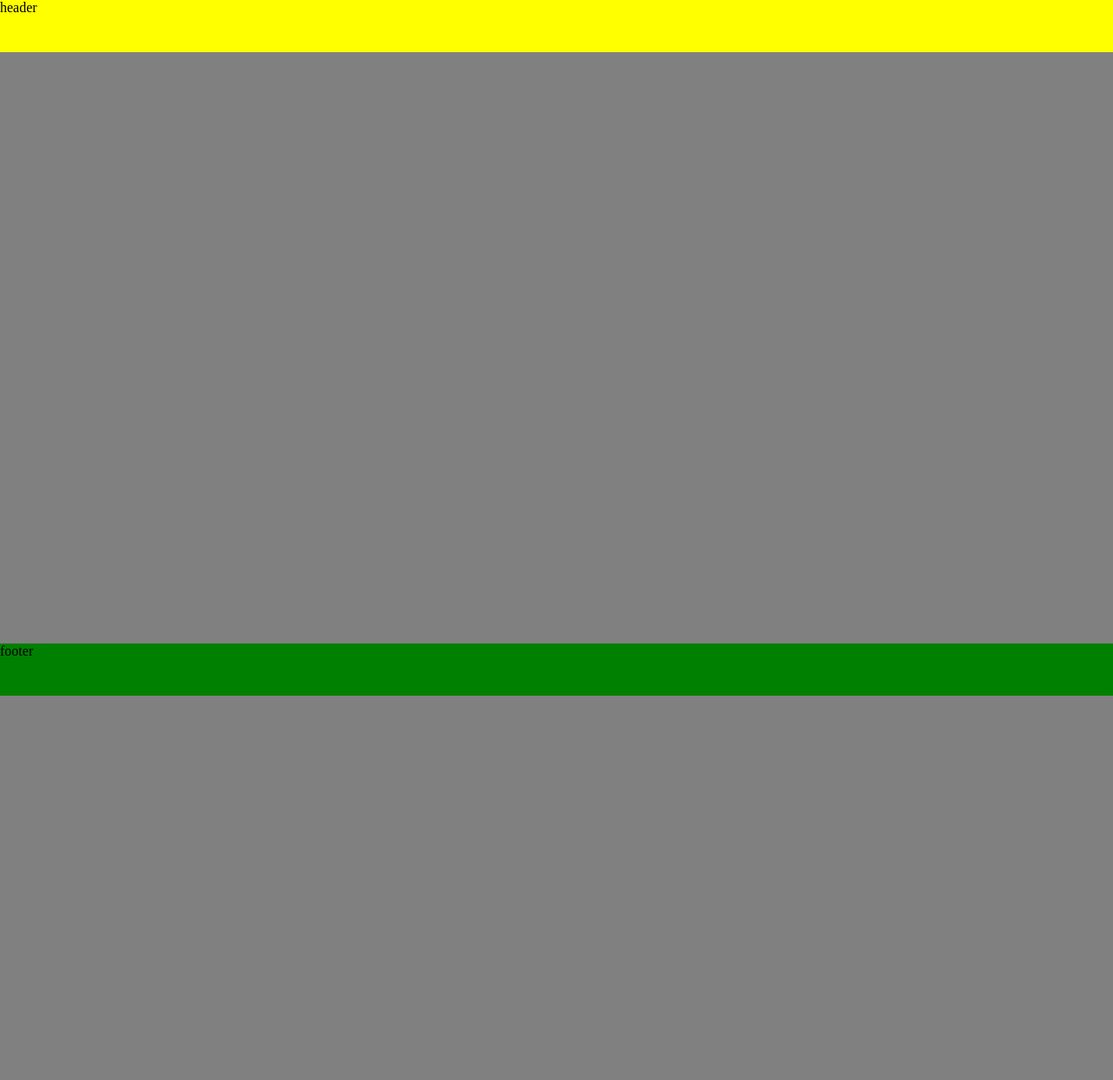
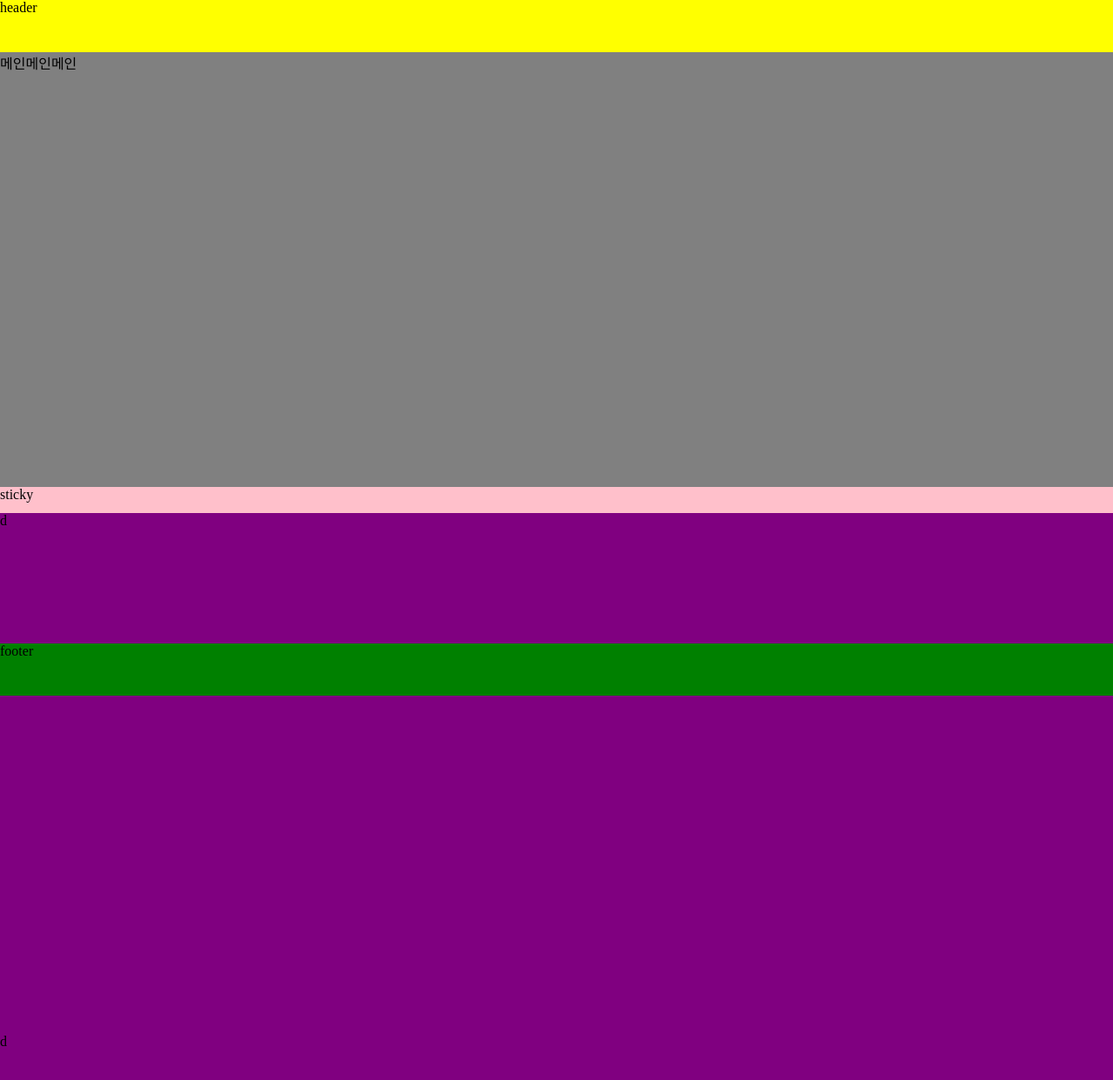
Before and after one commit to yhkim13/ui_test, a plain HTML site: page index.html in a window 1280 px wide. Shown: the top 1242 px of the page at 87% size. Before the commit the page ends 800 px from the top, so only its background shows below. Drawn offline with Linux system fonts and the light colour scheme.

Commit message:
style added

```diff
--- a/index.html
+++ b/index.html
@@ -7,13 +7,26 @@
     <title>Document</title>
     <style>
         * {margin:0; padding:0; position:relative;}
-        header {width:100%; height:60px; top:0; position:fixed; background-color:yellow; top:env(safe-area-inset-top);}
-        body {width:100%; height:500px; position:relative; background-color:grey;}
+        body {background-color: greenyellow;}
+        header {width:100%; height:60px; top:0; position:sticky; top:0; background-color:yellow; top:env(safe-area-inset-top); z-index: 1;}
+        main {width:100%; height:500px; background-color:grey;}
+        article {position:relative; width: 100%; height:500px; background-color: aquamarine;}
+        article nav {position: sticky; top:0; height:30px; background: pink; z-index: 1;}
+        article> ul li {height:599px; background: purple;}
         footer {width:100%; height:60px; bottom:0;  position:fixed; background-color:green; bottom:env(safe-area-inset-bottom);}
     </style>
 </head>
 <body>
     <header>header</header>
+    <main>메인메인메인</main>
+    <article>
+        <nav>sticky</nav>
+         <ul>
+            <li>d</li>
+            <li>d</li>
+            <li>d</li>
+        </ul>
+</article>
     <footer>footer</footer>
 </body>
 </html>
```
Also changed, not shown: minmalUi.html (+15 -2 lines).
